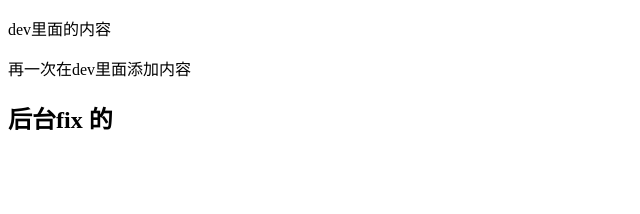
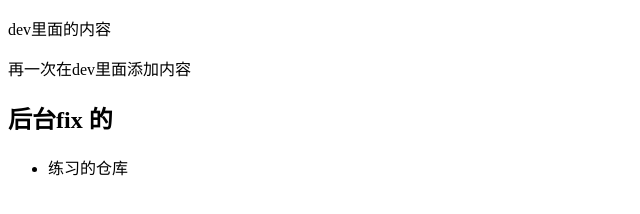
Before and after one commit to hushangjun/lianxidecanku, a plain HTML site: page index.html in a window 1280 px wide. Shown: the whole page, without its empty margins (0-640 px from the left). Drawn offline with Linux system fonts and the light colour scheme.

```diff
--- a/index.html
+++ b/index.html
@@ -11,5 +11,8 @@
 <P>dev里面的内容</P>
 <P>再一次在dev里面添加内容</P>
 <H2> 后台fix 的</H2>
+<ul>
+    <li>练习的仓库</li>
+</ul>
 </body>
 </html>
```
